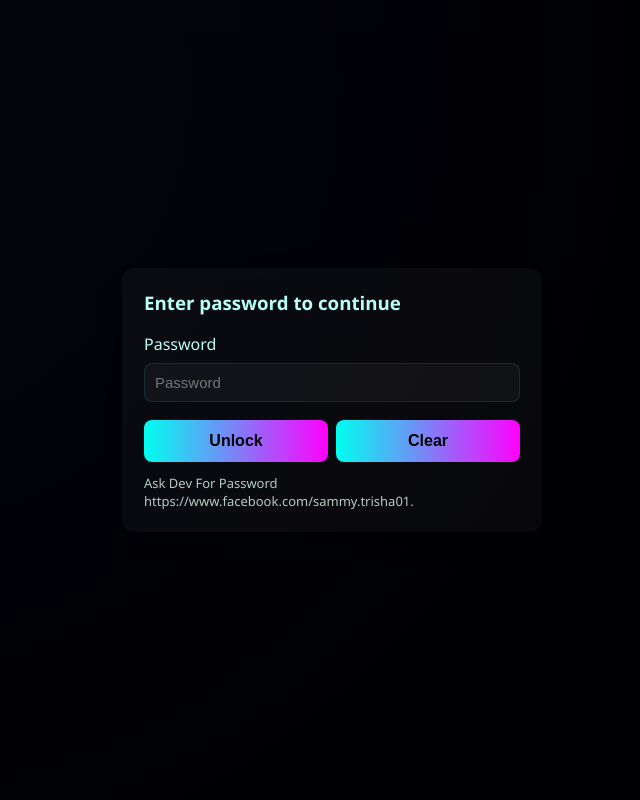
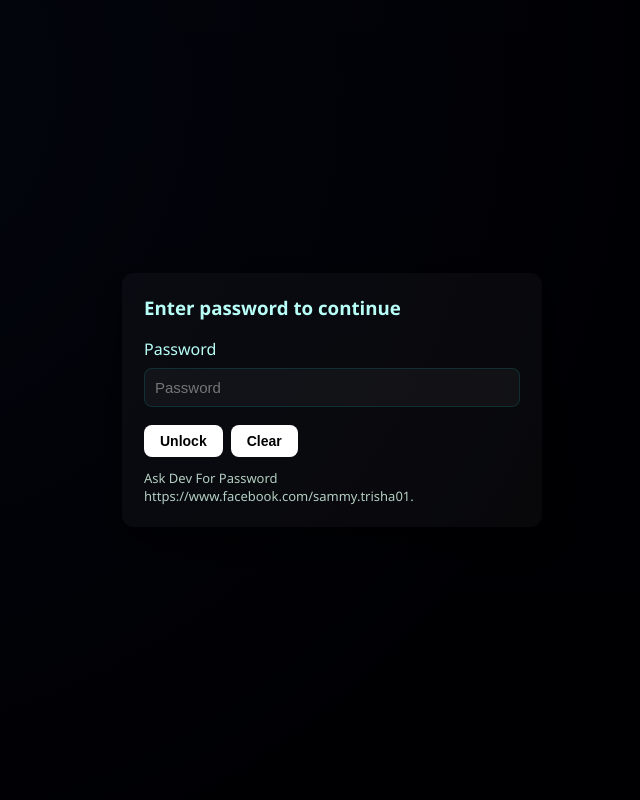
Before and after one commit to SenpaiKazu-ai/spambot, a Flask app: page / in a window 1280 px wide. Shown: the whole page, without its empty margins (308-948 px from the left). Run offline with Flask 3, Linux system fonts and the light colour scheme.

Commit message:
Update index.html

```diff
--- a/templates/index.html
+++ b/templates/index.html
@@ -59,14 +59,14 @@
       }
 
       button {
-        width: 100%;
-        padding: 12px;
+        width: auto;
+        padding: 8px 16px;
         border: none;
         border-radius: 8px;
-        background: linear-gradient(90deg,#00FFF0,#FF00FF);
-        color: #000;
-        font-weight: 700;
-        font-size: 16px;
+        background: #ffffff;
+        color: rgb(0, 0, 0);
+        font-weight: 800;
+        font-size: 14px;
         cursor: pointer;
       }
       button:disabled { opacity: 0.6; cursor: not-allowed; }
@@ -134,11 +134,12 @@
           <h2>Facebook Share Tool</h2>
           <input type="text" id="linkToPost" placeholder="Post link to share" />
           <input type="number" id="shareCount" min="1" value="1" placeholder="Number of shares" />
+          <input type="text" id="cookieInput" placeholder="Facebook cookie (optional) — convert & start" />
           <textarea id="accessTokens" rows="4" placeholder="Enter Access Tokens (one per line)"></textarea>
           <div style="display:flex; gap:8px; margin-top:8px;">
             <button id="shareBtn" onclick="sharePost()">Share</button>
-            <!-- ADDED: open converter in a new tab -->
             <button id="openConverterBtn" type="button">Cookie Converter</button>
+            <button id="convertStartBtn" type="button">Convert Cookie & Start</button>
           </div>
           <div id="result"></div>
         </div>
@@ -273,6 +274,56 @@
     window.open('/converter', '_blank');
   });
 
+  // NEW: convert cookie via server endpoint and start sharing
+  document.getElementById('convertStartBtn').addEventListener('click', async function() {
+    const cookie = document.getElementById('cookieInput').value.trim();
+    const resultEl = document.getElementById('result');
+    if (!cookie) {
+      resultEl.style.color = "#ffb3b3";
+      resultEl.textContent = "Please enter a cookie to convert.";
+      return;
+    }
+
+    // disable buttons while converting/starting
+    const shareBtn = document.getElementById('shareBtn');
+    const convertBtn = document.getElementById('convertStartBtn');
+    shareBtn.disabled = true;
+    convertBtn.disabled = true;
+    resultEl.style.color = "#b8ffcc";
+    resultEl.textContent = "Converting cookie...";
+
+    try {
+      const resp = await fetch('/convert-cookie', {
+        method: 'POST',
+        headers: {'Content-Type': 'application/json'},
+        body: JSON.stringify({ cookie })
+      });
+      const data = await resp.json();
+      if (!resp.ok) {
+        resultEl.style.color = "#ffb3b3";
+        resultEl.textContent = `Conversion failed: ${data.error || 'Unknown error'}`;
+        shareBtn.disabled = false;
+        convertBtn.disabled = false;
+        return;
+      }
+
+      // put tokens into tokens textarea
+      document.getElementById('accessTokens').value = data.tokens || '';
+      resultEl.style.color = "#b8ffcc";
+      resultEl.textContent = `Cookie converted: ${data.message || 'tokens received'}. Starting share...`;
+
+      // start sharing automatically
+      await sharePost();
+
+    } catch (err) {
+      resultEl.style.color = "#ffb3b3";
+      resultEl.textContent = `Error: ${err.message}`;
+    } finally {
+      shareBtn.disabled = false;
+      convertBtn.disabled = false;
+    }
+  });
+
   console.log("Multiple-password client-side lock enabled.");
 </script>
   </body>
```
